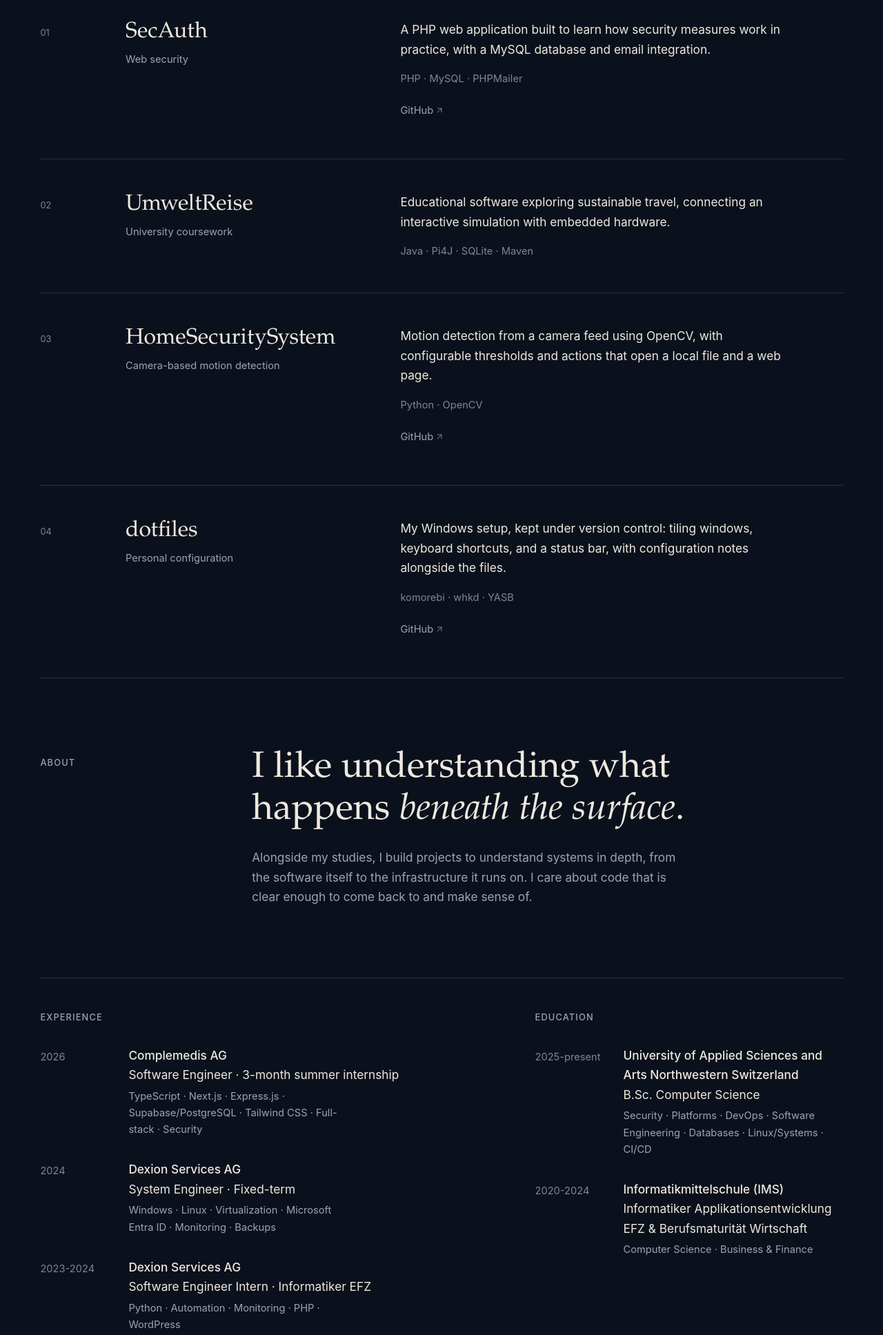
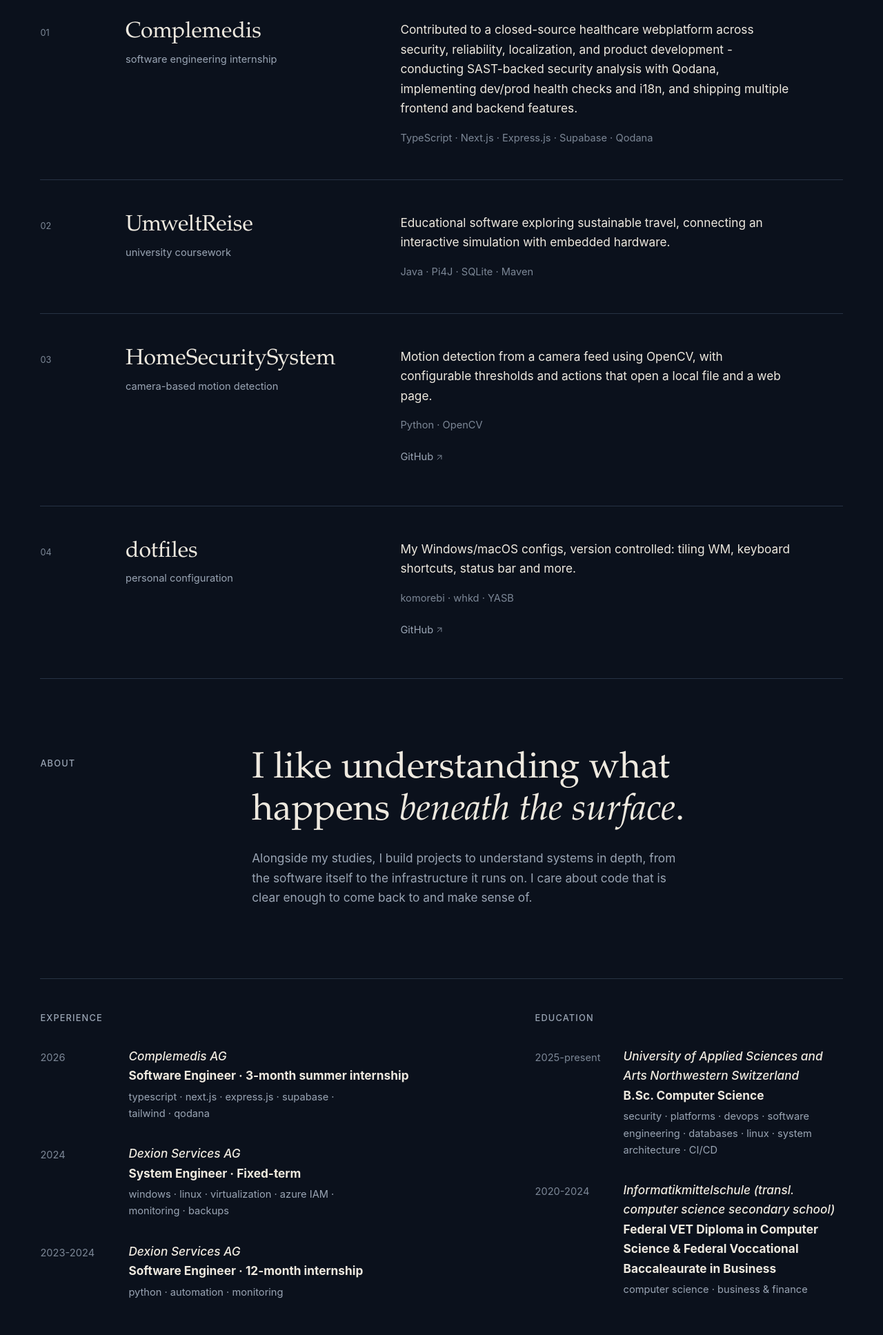
Before and after one commit to alperencodes/alperencodes.github.io, an Astro site: page / in a window 1280 px wide. Shown: the part 600-2535 px from the top of the page at 69% size. Built offline with nearby package versions, Linux system fonts and the light colour scheme; Astro itself is replaced by a stand-in of ours; a web font is replaced by a local one.

Commit message:
chore: text formatting

```diff
--- a/src/data/profile.ts
+++ b/src/data/profile.ts
@@ -38,20 +38,20 @@
     organization: "Complemedis AG",
     role: "Software Engineer · 3-month summer internship",
     context:
-      "TypeScript · Next.js · Express.js · Supabase/PostgreSQL · Tailwind CSS · Full-stack · Security",
+      "typescript · next.js · express.js · supabase · tailwind · qodana",
   },
   {
     period: "2024",
     organization: "Dexion Services AG",
     role: "System Engineer · Fixed-term",
     context:
-      "Windows · Linux · Virtualization · Microsoft Entra ID · Monitoring · Backups",
+      "windows · linux · virtualization · azure IAM · monitoring · backups",
   },
   {
     period: "2023-2024",
     organization: "Dexion Services AG",
-    role: "Software Engineer Intern · Informatiker EFZ",
-    context: "Python · Automation · Monitoring · PHP · WordPress",
+    role: "Software Engineer · 12-month internship",
+    context: "python · automation · monitoring",
   },
 ];
 
@@ -62,13 +62,13 @@
       "University of Applied Sciences and Arts Northwestern Switzerland",
     degree: "B.Sc. Computer Science",
     context:
-      "Security · Platforms · DevOps · Software Engineering · Databases · Linux/Systems · CI/CD",
+      "security · platforms · devops · software engineering · databases · linux · system architecture · CI/CD",
   },
   {
     period: "2020-2024",
-    institution: "Informatikmittelschule (IMS)",
+    institution: "Informatikmittelschule (transl. computer science secondary school)",
     degree:
-      "Informatiker Applikationsentwicklung EFZ & Berufsmaturität Wirtschaft",
-    context: "Computer Science · Business & Finance",
+      "Federal VET Diploma in Computer Science & Federal Voccational Baccaleaurate in Business",
+    context: "computer science · business & finance",
   },
 ];
--- a/src/data/work.ts
+++ b/src/data/work.ts
@@ -10,24 +10,22 @@
 // UmweltReise has no public destination; do not link visitors to a private GitLab.
 export const selectedWork: Work[] = [
   {
-    title: "SecAuth",
-    context: "Web security",
+    title: "Complemedis",
+    context: "software engineering internship",
     description:
-      "A PHP web application built to learn how security measures work in practice, with a MySQL database and email integration.",
-    technologies: ["PHP", "MySQL", "PHPMailer"],
-    href: "https://github.com/alperencodes/SecAuth",
-    linkLabel: "GitHub",
+        "Contributed to a closed-source healthcare webplatform across security, reliability, localization, and product development - conducting SAST-backed security analysis with Qodana, implementing dev/prod health checks and i18n, and shipping multiple frontend and backend features.",
+    technologies: ["TypeScript", "Next.js", "Express.js", "Supabase", "Qodana"],
   },
   {
     title: "UmweltReise",
-    context: "University coursework",
+    context: "university coursework",
     description:
       "Educational software exploring sustainable travel, connecting an interactive simulation with embedded hardware.",
     technologies: ["Java", "Pi4J", "SQLite", "Maven"],
   },
   {
     title: "HomeSecuritySystem",
-    context: "Camera-based motion detection",
+    context: "camera-based motion detection",
     description:
       "Motion detection from a camera feed using OpenCV, with configurable thresholds and actions that open a local file and a web page.",
     technologies: ["Python", "OpenCV"],
@@ -36,9 +34,9 @@
   },
   {
     title: "dotfiles",
-    context: "Personal configuration",
+    context: "personal configuration",
     description:
-      "My Windows setup, kept under version control: tiling windows, keyboard shortcuts, and a status bar, with configuration notes alongside the files.",
+      "My Windows/macOS configs, version controlled: tiling WM, keyboard shortcuts, status bar and more.",
     technologies: ["komorebi", "whkd", "YASB"],
     href: "https://github.com/alperencodes/dotfiles",
     linkLabel: "GitHub",
--- a/src/pages/index.astro
+++ b/src/pages/index.astro
@@ -55,8 +55,8 @@
               <li>
                 <p class="period">{entry.period}</p>
                 <div>
-                  <h3>{entry.organization}</h3>
-                  <p>{entry.role}</p>
+                  <h3 style="font-style: italic">{entry.organization}</h3>
+                  <p style="font-weight: bold">{entry.role}</p>
                   {entry.context && <p class="context">{entry.context}</p>}
                 </div>
               </li>
@@ -75,8 +75,8 @@
             <li>
               <p class="period">{entry.period}</p>
               <div>
-                <h3>{entry.institution}</h3>
-                <p>{entry.degree}</p>
+                <h3 style="font-style: italic">{entry.institution}</h3>
+                <p style="font-weight: bold">{entry.degree}</p>
                 <p class="context">{entry.context}</p>
               </div>
             </li>
```
